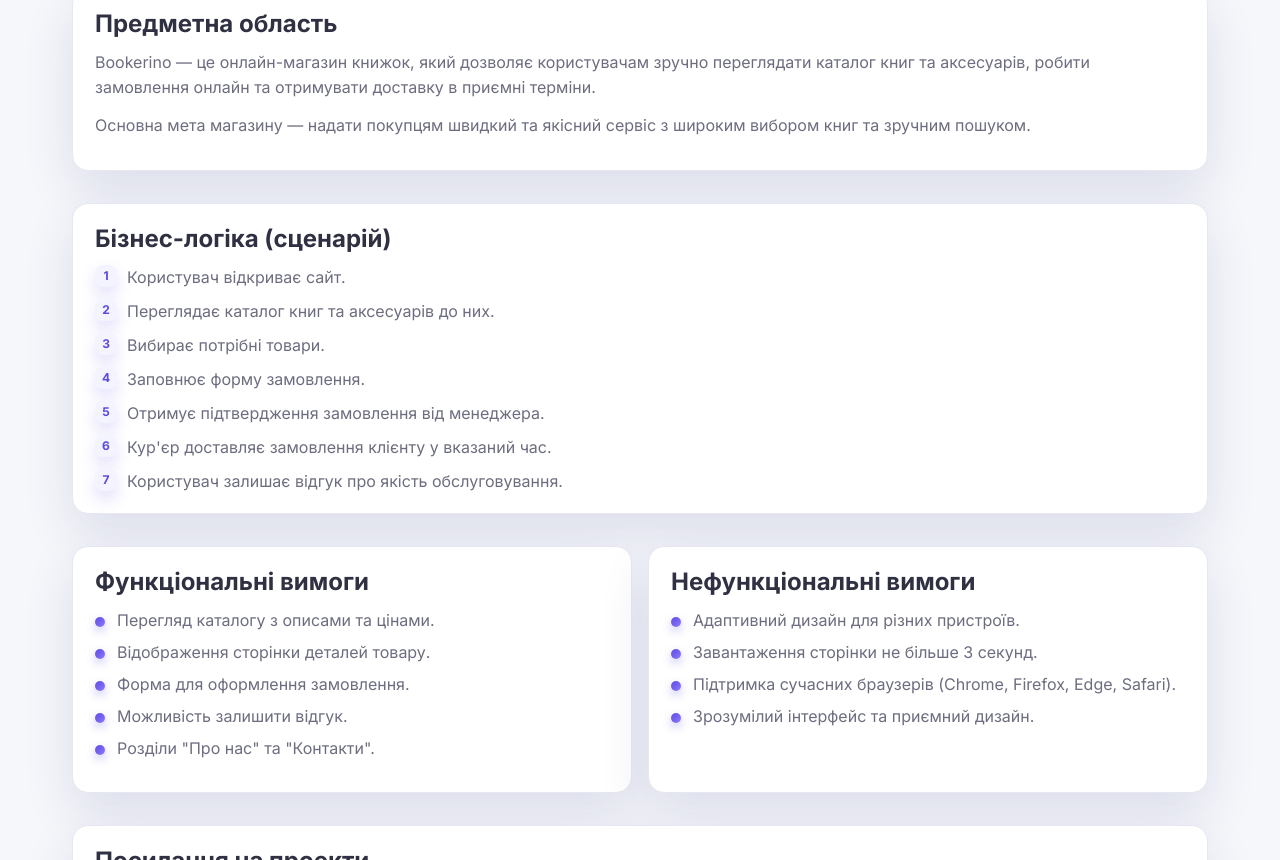
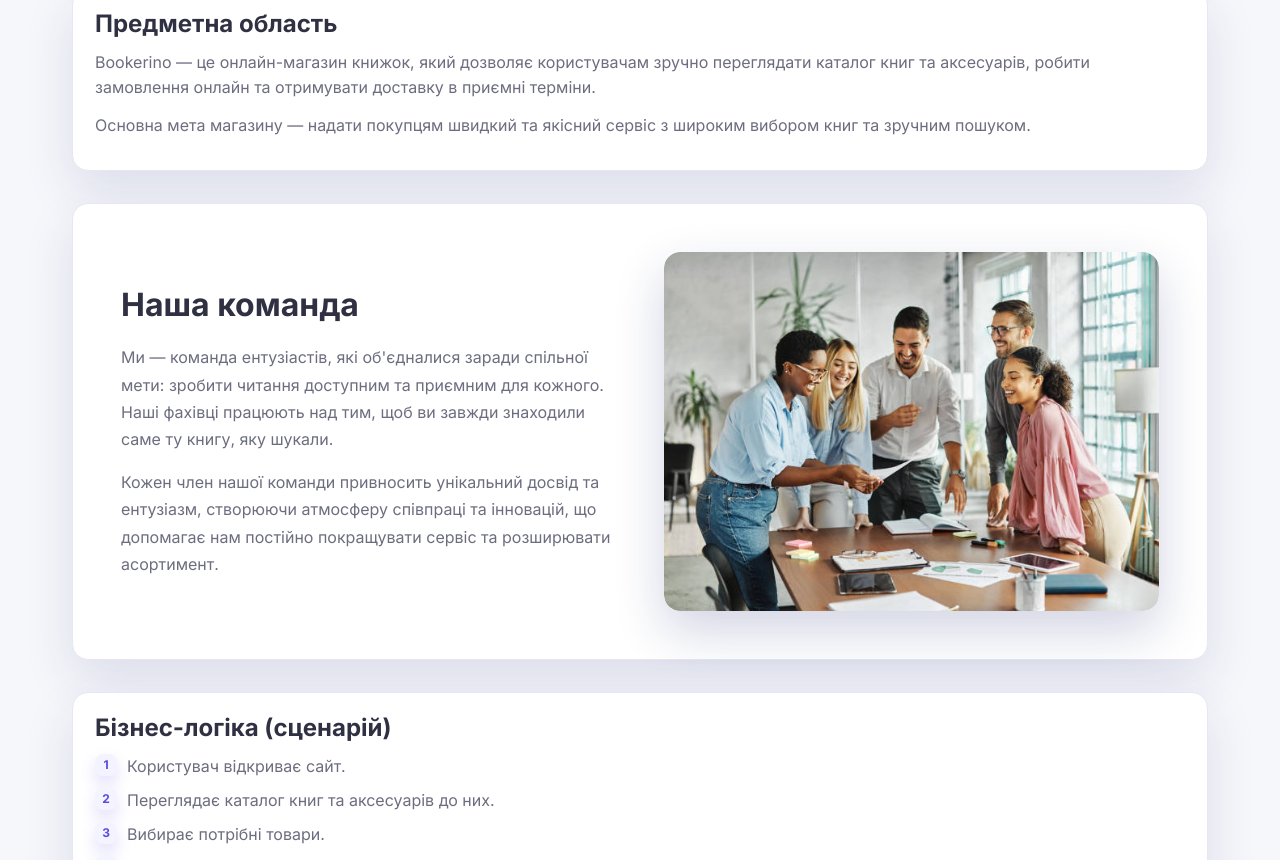
Before and after one commit to Somnovem/IO-35_appWEB-ZhmuraArtem-FIOT-2025, a plain HTML site: page about.html in a window 1280 px wide. Shown: the part 411-1271 px from the top of the page. Drawn offline with Linux system fonts and the light colour scheme.

Commit message:
Add company photo

```diff
--- a/about.html
+++ b/about.html
@@ -70,6 +70,25 @@
         <p>
           Основна мета магазину — надати покупцям швидкий та якісний сервіс з широким вибором книг та зручним пошуком.
         </p>
+      </div>
+    </section>
+
+    <section id="team" class="section-shell">
+      <div class="team-section">
+        <div class="team-content">
+          <h2>Наша команда</h2>
+          <p>
+            Ми — команда ентузіастів, які об'єдналися заради спільної мети: зробити читання доступним та приємним для кожного.
+            Наші фахівці працюють над тим, щоб ви завжди знаходили саме ту книгу, яку шукали.
+          </p>
+          <p>
+            Кожен член нашої команди привносить унікальний досвід та ентузіазм, створюючи атмосферу співпраці та інновацій,
+            що допомагає нам постійно покращувати сервіс та розширювати асортимент.
+          </p>
+        </div>
+        <div class="team-image-wrapper">
+          <img src="assets/images/staff.jpg" alt="Команда Bookerino" class="team-image">
+        </div>
       </div>
     </section>
 
--- a/css/style.css
+++ b/css/style.css
@@ -749,6 +749,58 @@ section h2 {
   box-shadow: 0 16px 34px rgba(67, 54, 196, 0.4);
 }
 
+/* TEAM SECTION */
+.team-section {
+  display: grid;
+  grid-template-columns: 1fr 1fr;
+  gap: 48px;
+  align-items: center;
+  background: var(--card);
+  border-radius: 16px;
+  padding: 48px;
+  border: 1px solid var(--border);
+  box-shadow: var(--shadow);
+}
+
+.team-content h2 {
+  margin: 0 0 20px;
+  font-size: 32px;
+  font-weight: 700;
+  color: var(--text);
+  line-height: 1.2;
+}
+
+.team-content p {
+  margin: 0 0 16px;
+  color: var(--muted);
+  line-height: 1.7;
+  font-size: 16px;
+}
+
+.team-content p:last-child {
+  margin-bottom: 0;
+}
+
+.team-image-wrapper {
+  position: relative;
+  border-radius: 16px;
+  overflow: hidden;
+  box-shadow: 0 20px 50px rgba(31, 41, 115, 0.2);
+}
+
+.team-image {
+  width: 100%;
+  height: auto;
+  display: block;
+  object-fit: cover;
+  border-radius: 16px;
+  transition: transform 0.3s ease;
+}
+
+.team-image:hover {
+  transform: scale(1.02);
+}
+
 /* FOOTER */
 footer {
   margin-top: 40px;
@@ -840,4 +892,14 @@ section {
   .chip-row {
     gap: 6px;
   }
+
+  .team-section {
+    grid-template-columns: 1fr;
+    gap: 32px;
+    padding: 32px;
+  }
+
+  .team-content h2 {
+    font-size: 28px;
+  }
 }
```
Also changed, not shown: assets/images/staff.jpg (added).
